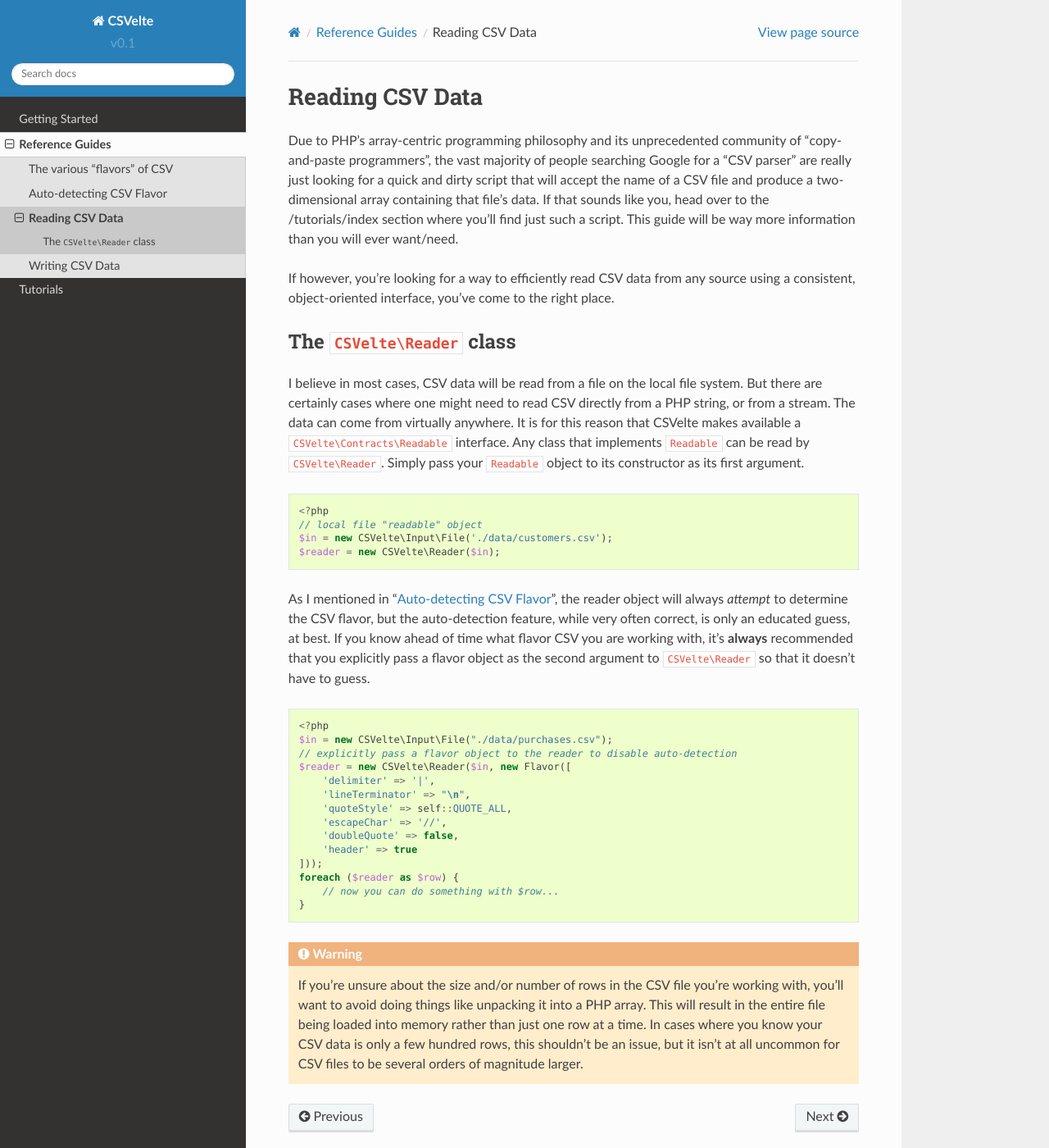
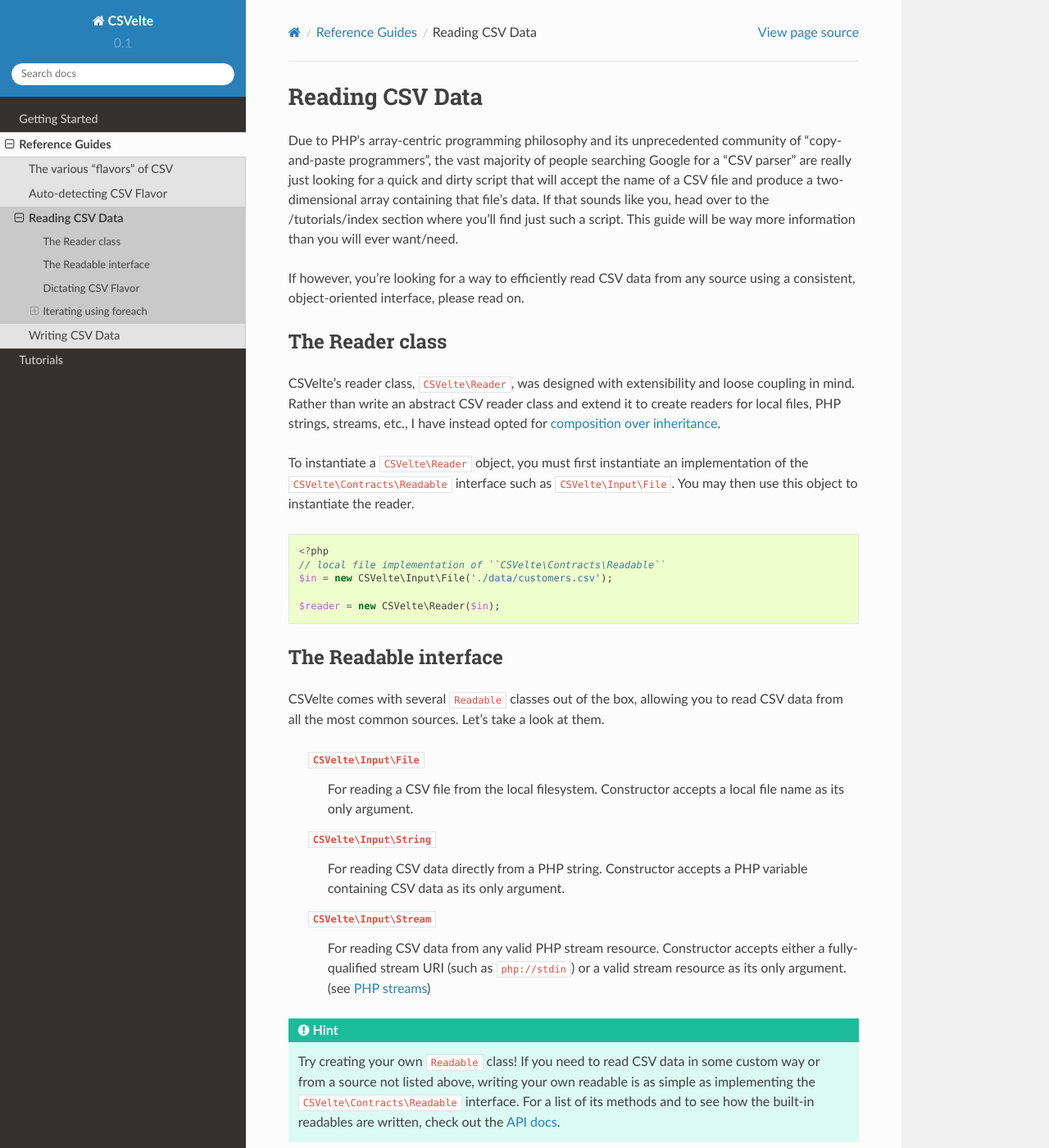
Before and after one commit to nozavroni/csvelte, a Sphinx documentation site: the page built from docs/reference/reading.rst, in a window 1280 px wide and 1400 px high. Shown: the whole window at 82% size. Built offline with Sphinx 7.4.7 and the Read the Docs theme 2.0.0, drawn with Linux system fonts in a browser that asks for light colours; cross-references to code outside the pages are shown as plain code; some of the changed text lies outside the part shown.

Commit message:
Added reading and tasting documentation for RTD refs #67

```diff
--- a/docs/conf.py
+++ b/docs/conf.py
@@ -28,6 +28,8 @@
 lexers['php-annotations'] = PhpLexer(startinline=True, linenos=1)
 primary_domain = 'php'
 
+import sphinx_rtd_theme
+
 # If your documentation needs a minimal Sphinx version, state it here.
 #
 # needs_sphinx = '1.0'
@@ -41,7 +43,9 @@
     'sphinx.ext.mathjax',
     'sphinx.ext.ifconfig',
     'sphinx.ext.githubpages',
+    'sphinx.ext.viewcode',
     'sphinxcontrib.phpdomain'
+    #'apigenrole' # for linking to API docs
 ]
 
 # Add any paths that contain templates here, relative to this directory.
@@ -70,9 +74,9 @@
 # built documents.
 #
 # The short X.Y version.
-version = u'v0.1'
+version = u'0.1'
 # The full version, including alpha/beta/rc tags.
-release = u'v0.1'
+release = u'0.1'
 
 # The language for content autogenerated by Sphinx. Refer to documentation
 # for a list of supported languages.
@@ -126,19 +130,26 @@
 # If true, `todo` and `todoList` produce output, else they produce nothing.
 todo_include_todos = True
 
+apigen_docs_uri = 'http://phpcsv.com/apidocs'
 
 # -- Options for HTML output ----------------------------------------------
 
 # The theme to use for HTML and HTML Help pages.  See the documentation for
 # a list of builtin themes.
 #
-html_theme = 'sphinx_rtd_theme'
+html_theme = "sphinx_rtd_theme"
+
+html_theme_path = [sphinx_rtd_theme.get_html_theme_path()]
 
 # Theme options are theme-specific and customize the look and feel of a theme
 # further.  For a list of options available for each theme, see the
 # documentation.
 #
-# html_theme_options = {}
+html_theme_options = {
+    # 'collapse_navigation': False,
+    # 'display_version': False,
+    # 'navigation_depth': 3,
+}
 
 # Add any paths that contain custom themes here, relative to this directory.
 # html_theme_path = []
--- a/docs/reference/reading.rst
+++ b/docs/reference/reading.rst
@@ -4,21 +4,45 @@
 
 Due to PHP's array-centric programming philosophy and its unprecedented community of "copy-and-paste programmers", the vast majority of people searching Google for a "CSV parser" are really just looking for a quick and dirty script that will accept the name of a CSV file and produce a two-dimensional array containing that file's data. If that sounds like you, head over to the :ref:`/tutorials/index` section where you'll find :ref:`just such a script </tutorials/convert_file_to_array>`. This guide will be way more information than you will ever want/need.
 
-If however, you're looking for a way to efficiently read CSV data from any source using a consistent, object-oriented interface, you've come to the right place.
+If however, you're looking for a way to efficiently read CSV data from any source using a consistent, object-oriented interface, please read on.
 
-The ``CSVelte\Reader`` class
-============================
+The Reader class
+================
 
-I believe in most cases, CSV data will be read from a file on the local file system. But there are certainly cases where one might need to read CSV directly from a PHP string, or from a stream. The data can come from virtually anywhere. It is for this reason that CSVelte makes available a :php:interface:`CSVelte\\Contracts\\Readable` interface. Any class that implements ``Readable`` can be read by ``CSVelte\Reader``. Simply pass your ``Readable`` object to its constructor as its first argument.
+CSVelte's reader class, ``CSVelte\Reader``, was designed with extensibility and loose coupling in mind. Rather than write an abstract CSV reader class and extend it to create readers for local files, PHP strings, streams, etc., I have instead opted for `composition over inheritance`_.
+
+To instantiate a ``CSVelte\Reader`` object, you must first instantiate an implementation of the ``CSVelte\Contracts\Readable`` interface such as ``CSVelte\Input\File``. You may then use this object to instantiate the reader.
 
 ..  code-block:: php
 
     <?php
-    // local file "readable" object
+    // local file implementation of ``CSVelte\Contracts\Readable``
     $in = new CSVelte\Input\File('./data/customers.csv');
+
     $reader = new CSVelte\Reader($in);
 
-As I mentioned in ":doc:`tasting`", the reader object will always *attempt* to determine the CSV flavor, but the auto-detection feature, while very often correct, is only an educated guess, at best. If you know ahead of time what flavor CSV you are working with, it's **always** recommended that you explicitly pass a flavor object as the second argument to ``CSVelte\Reader`` so that it doesn't have to guess.
+The Readable interface
+======================
+
+CSVelte comes with several ``Readable`` classes out of the box, allowing you to read CSV data from all the most common sources. Let's take a look at them.
+
+    ``CSVelte\Input\File``
+        For reading a CSV file from the local filesystem. Constructor accepts a local file name as its only argument.
+
+    ``CSVelte\Input\String``
+        For reading CSV data directly from a PHP string. Constructor accepts a PHP variable containing CSV data as its only argument.
+
+    ``CSVelte\Input\Stream``
+        For reading CSV data from any valid PHP stream resource. Constructor accepts either a fully-qualified stream URI (such as ``php://stdin``) or a valid stream resource as its only argument. (see `PHP streams`_)
+
+..  hint::
+
+    Try creating your own ``Readable`` class! If you need to read CSV data in some custom way or from a source not listed above, writing your own readable is as simple as implementing the ``CSVelte\Contracts\Readable`` interface. For a list of its methods and to see how the built-in readables are written, check out the `API docs <http://phpcsv.com/apidocs/class-CSVelte.Contract.Readable.html>`_.
+
+Dictating CSV Flavor
+====================
+
+Up to this point, when instantiating the reader, we've left it up to CSVelte to determine what :doc:`flavor </reference/flavors>` of CSV we're working with (see :doc:`/reference/tasting`), but if you want to specify a flavor explicitly, you can pass one as the second argument when instantiating your reader object.
 
 ..  code-block:: php
 
@@ -33,10 +57,25 @@
         'doubleQuote' => false,
         'header' => true
     ]));
-    foreach ($reader as $row) {
-        // now you can do something with $row...
+
+Iterating using foreach
+=======================
+
+``CSVelte\Reader`` implements PHP's built-in ``Iterator`` interface, allowing the use of foreach to loop over each row in the dataset.
+
+..  code-block:: php
+
+    <?php
+    $reader = new CSVelte\Reader(new CSVelte\Input\File('./data/products.csv'));
+    foreach ($reader as $line_no => $row) {
+        // do stuff with the row
     }
 
-..  warning::
+Working with rows
+-----------------
 
-    If you're unsure about the size and/or number of rows in the CSV file you're working with, you'll want to avoid doing things like unpacking it into a PHP array. This will result in the entire file being loaded into memory rather than just one row at a time. In cases where you know your CSV data is only a few hundred rows, this shouldn't be an issue, but it isn't at all uncommon for CSV files to be several orders of magnitude larger.
+Just as you can iterate over the CSVelte\
+
+..  _composition over inheritance: https://en.wikipedia.org/wiki/Composition_over_inheritance
+
+..  _PHP streams: http://php.net/manual/en/book.stream.php
```
Also changed, not shown: docs/index.rst (+3 -7 lines), docs/reference/tasting.rst (+6 -6 lines), 1 other file.
